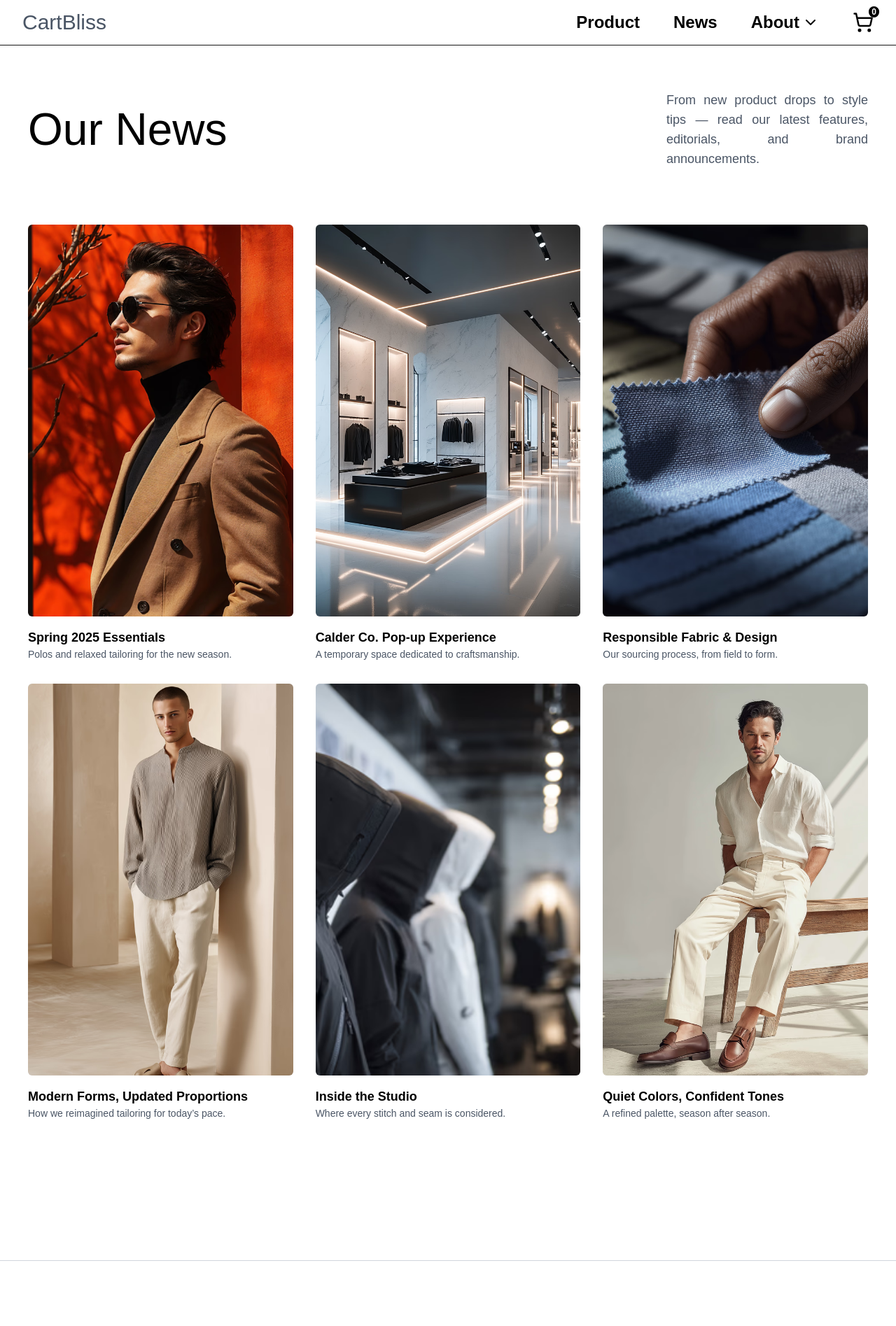
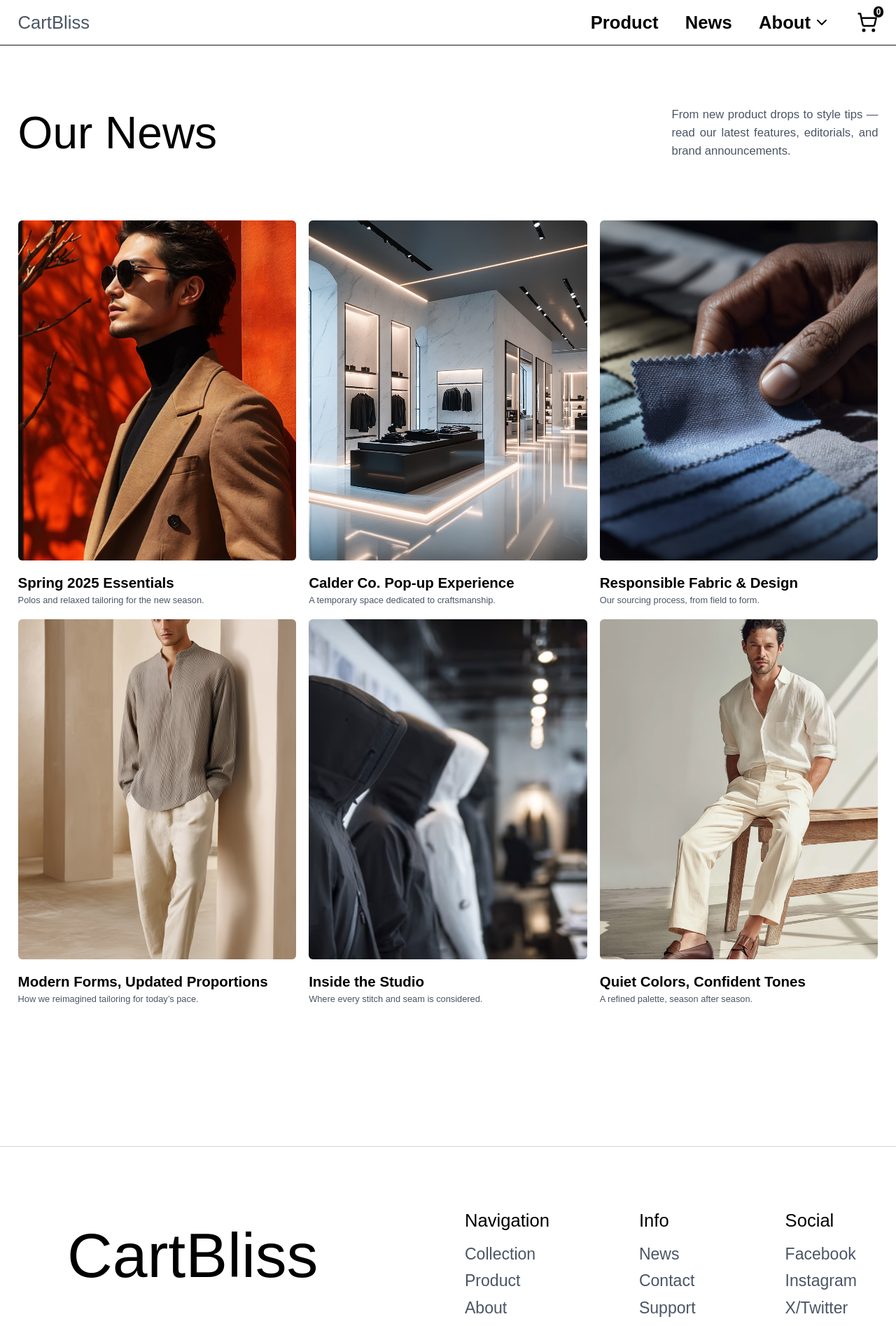
Before and after one commit to rupeeflow/cartBliss, a Next.js app: page /news in a window 1280 px wide. Shown: the top 1895 px of the page at 70% size. Built offline with nearby package versions, Linux system fonts and the light colour scheme.

Commit message:
responsive

```diff
--- a/app/components/Footer.tsx
+++ b/app/components/Footer.tsx
@@ -30,16 +30,18 @@ export default function Footer() {
           </h2>
         </div>
 
-        <div className="flex flex-col md:flex-row gap-30 mt-8 md:mt-0">
+        <div className="flex flex-col md:flex-row gap-30 md:gap-[10vw] mt-8 md:mt-0">
           {/* Navigation */}
           <div>
-            <h3 className="text-2xl font-medium text-black mb-4">Navigation</h3>
+            <h3 className="text-2xl md:text-[2vw] font-medium text-black mb-4">
+              Navigation
+            </h3>
             <ul className="space-y-2">
               {navigationLinks.map((link, idx) => (
                 <li key={idx}>
                   <Link
                     href={link.href}
-                    className="text-2xl text-gray-600 hover:text-black"
+                    className="text-2xl md:text-[1.8vw] text-gray-600 hover:text-black"
                   >
                     {link.name}
                   </Link>
@@ -50,13 +52,15 @@ export default function Footer() {
 
           {/* Info */}
           <div>
-            <h3 className="text-2xl font-medium text-black mb-4">Info</h3>
+            <h3 className="text-2xl md:text-[2vw] font-medium text-black mb-4">
+              Info
+            </h3>
             <ul className="space-y-2">
               {infoLinks.map((link, idx) => (
                 <li key={idx}>
                   <Link
                     href={link.href}
-                    className="text-2xl text-gray-600 hover:text-black"
+                    className="text-2xl md:text-[1.8vw] text-gray-600 hover:text-black"
                   >
                     {link.name}
                   </Link>
@@ -67,13 +71,15 @@ export default function Footer() {
 
           {/* Social */}
           <div>
-            <h3 className="text-2xl font-medium text-black mb-4">Social</h3>
+            <h3 className="text-2xl md:text-[2vw] font-medium text-black mb-4">
+              Social
+            </h3>
             <ul className="space-y-2">
               {socialLinks.map((link, idx) => (
                 <li key={idx}>
                   <Link
                     href={link.href}
-                    className="text-2xl text-gray-600 hover:text-black"
+                    className="text-2xl md:text-[1.8vw] text-gray-600 hover:text-black"
                   >
                     {link.name}
                   </Link>
@@ -86,7 +92,7 @@ export default function Footer() {
 
       {/* Bottom bar */}
       <div className="border-t  border-gray-300  mt-24">
-        <div className="max-w-7xl mx-auto px-4 sm:px-6 lg:px-8 py-4 text-sm text-gray-500">
+        <div className="max-w-7xl mx-auto px-4 sm:px-6 lg:px-8 py-4 text-sm md:text-[1.4vw] text-gray-500">
           © 2025 CartBliss. All rights reserved
         </div>
       </div>
--- a/app/components/Navbar.tsx
+++ b/app/components/Navbar.tsx
@@ -9,35 +9,35 @@ export default function Navbar() {
   const [isOpen, setIsOpen] = useState(false);
 
   return (
-    <nav className="w-full border-b bg-white">
-      <div className="max-w-full mx-auto px-4 sm:px-6 lg:px-8">
-        <div className="flex justify-between items-center h-16">
+    <nav className=" w-full py-4 md:py-[1vw] border-b bg-white">
+      <div className=" max-w-full mx-auto px-4 sm:px-6 lg:px-[2vw]">
+        <div className="flex justify-between items-center ">
           {/* Left - Logo */}
           <Link
             href="/"
-            className="flex-shrink-0 text-gray-600 text-3xl font-regular"
+            className="flex-shrink-0 text-gray-600 text-3xl md:text-[2vw] font-regular"
           >
             CartBliss
           </Link>
 
           {/* Desktop Menu */}
-          <div className="hidden md:flex items-center space-x-12">
+          <div className="hidden md:flex items-center space-x-12 md:space-x-[3vw]">
             <Link
               href="/"
-              className="text-2xl font-bold text-black hover:text-gray-600"
+              className="text-[2vw] font-bold text-black hover:text-gray-600"
             >
               Product
             </Link>
             <Link
               href="/news"
-              className="text-2xl font-bold text-black hover:text-gray-600"
+              className="text-[2vw] font-bold text-black hover:text-gray-600"
             >
               News
             </Link>
 
             <div className="flex group  relative">
               {" "}
-              <button className="text-2xl font-bold text-black hover:text-gray-600 flex items-center">
+              <button className="text-[2vw] font-bold text-black hover:text-gray-600 flex items-center">
                 About{" "}
                 <span className="ml-1 ">
                   <ChevronDown />
@@ -47,19 +47,19 @@ export default function Navbar() {
               <div className="absolute top-[80%] w-40 bg-white shadow-md mt-2 rounded-lg p-2 group-hover:block  hidden">
                 <Link
                   href="#"
-                  className="block text-gray-600 px-4 py-2 text-lg hover:bg-gray-100"
+                  className="block text-gray-600 px-4 py-2 text-[1.5vw] hover:bg-gray-100"
                 >
                   About
                 </Link>
                 <Link
                   href="#"
-                  className="block text-gray-600 px-4 py-2 text-lg hover:bg-gray-100"
+                  className="block text-gray-600 px-4 py-2 text-[1.5vw] hover:bg-gray-100"
                 >
                   Contact
                 </Link>
                 <Link
                   href="#"
-                  className="block text-gray-600 px-4 py-2 text-lg hover:bg-gray-100"
+                  className="block text-gray-600 px-4 py-2 text-[1.5vw] hover:bg-gray-100"
                 >
                   Support
                 </Link>
@@ -130,7 +130,7 @@ export default function Navbar() {
             About
           </a>
           <a href="#" className="flex items-center space-x-1">
-            <ShoppingCart className="w-5 h-5" />
+            <ShoppingCart size={30} />
             <span className="text-sm font-medium">Cart (0)</span>
           </a>
         </div>
--- a/app/components/NewsSection.tsx
+++ b/app/components/NewsSection.tsx
@@ -45,22 +45,22 @@ const newsItems = [
 
 export default function NewsSection() {
   return (
-    <section className="w-full bg-white py-16 pb-50">
-      <div className="w-full mx-auto px-4 sm:px-6 lg:px-10">
+    <section className="w-full bg-white py-[6vw] pb-50">
+      <div className="w-full mx-auto px-4 sm:px-6 lg:px-[2vw]">
         {/* Header */}
-        <div className="flex flex-col md:flex-row justify-between items-start md:items-center mb-20">
+        <div className="flex flex-col md:flex-row justify-between items-start md:items-center mb-[6vw]">
           <h2 className="text-[5vw]  text-black">Our News</h2>
-          <p className="mt-4 md:mt-0 max-w-[24%] text-justify text-gray-600 text-lg">
+          <p className="mt-4 md:mt-0 w-full md:w-[24%] text-justify text-gray-600 text-lg md:text-[1.3vw]">
             From new product drops to style tips — read our latest features,
             editorials, and brand announcements.
           </p>
         </div>
 
         {/* News Grid */}
-        <div className="grid grid-cols-1 sm:grid-cols-2 lg:grid-cols-3 gap-8">
+        <div className="grid grid-cols-1 sm:grid-cols-2 lg:grid-cols-3 gap-6 md:gap-[1.4vw]">
           {newsItems.map((item, idx) => (
             <Link href={item.link} key={idx} className="group cursor-pointer">
-              <div className="relative w-full  h-140 overflow-hidden rounded-md bg-gray-200">
+              <div className="relative w-full h-120 md:h-[38vw] overflow-hidden rounded-md bg-gray-200">
                 <Image
                   src={item.image}
                   alt={item.title}
@@ -68,10 +68,12 @@ export default function NewsSection() {
                   className="object-cover group-hover:scale-110 transition-transform duration-500"
                 />
               </div>
-              <h3 className="mt-4 text-lg font-semibold text-black">
+              <h3 className="mt-4 text-lg md:text-[1.6vw] font-semibold text-black">
                 {item.title}
               </h3>
-              <p className="text-sm text-gray-600">{item.description}</p>
+              <p className="text-sm md:text-[1vw] text-gray-600">
+                {item.description}
+              </p>
             </Link>
           ))}
         </div>
```
